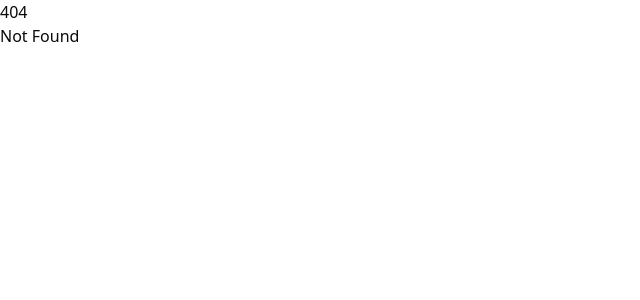
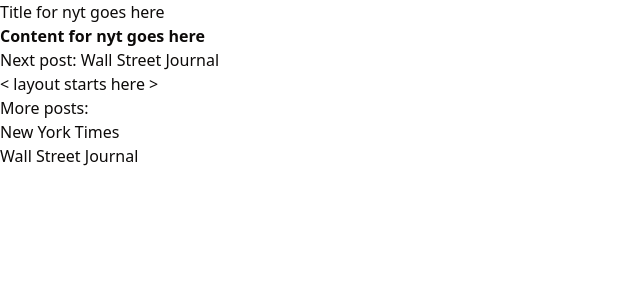
Before and after one commit to Sluggish-Solutions/SlugPlanner-old, a SvelteKit app: page /class/nyt in a window 1280 px wide. Before the commit this address had no page. Shown: the top 300 px of the page, without its empty margins (0-640 px from the left). Built offline with nearby package versions, Linux system fonts and the light colour scheme.

Commit message:
classes slug setup

```diff
--- /dev/null
+++ b/src/routes/class/[slug]/+layout.server.ts
@@ -0,0 +1,9 @@
+import type { LayoutServerLoad } from './$types'
+
+// /** @type {import('./$types').LayoutServerLoad} */
+export const load: LayoutServerLoad = () => {
+	return {
+		// posts: await db.getPostSummaries()
+		posts: [{slug: 'nyt', title: 'New York Times'}, {slug: 'wsj', title: 'Wall Street Journal'}]
+	}
+}
--- /dev/null
+++ b/src/routes/class/[slug]/+layout.svelte
@@ -0,0 +1,24 @@
+<script lang='ts'>
+   import type { LayoutData } from './$types'
+	export let data: LayoutData;
+</script>
+
+<main>
+	<!-- +page.svelte is rendered in this <slot> -->
+	<slot />
+</main>
+
+<h1>&lt layout starts here &gt</h1>
+
+<aside>
+	<h2>More posts:</h2>
+	<ul>
+		{#each data.posts as post}
+			<li>
+				<a href="/class/{post.slug}">
+					{post.title}
+				</a>
+			</li>
+		{/each}
+	</ul>
+</aside>
--- /dev/null
+++ b/src/routes/class/[slug]/+page.server.ts
@@ -0,0 +1,22 @@
+import { error } from '@sveltejs/kit'
+import type { PageServerLoad } from './$types'
+
+// example: pulls data from database
+// import * as db from '$lib/server/database';
+// export const load: PageServerLoad = ({ params }) => {
+// 	return {
+// 		post: await db.getPost(params.slug),
+// 	}
+// }
+
+// /** @type {import('./$types').PageServerLoad} */
+// export function load({ params }) {
+export const load: PageServerLoad = ({ params }) => {
+	return {
+		post: {
+			title: `Title for ${params.slug} goes here`,
+			content: `<b>Content for ${params.slug} goes here</b>`,
+		},
+	}
+	// throw error(404, 'Not found here')
+}
--- /dev/null
+++ b/src/routes/class/[slug]/+page.svelte
@@ -0,0 +1,18 @@
+<script lang='ts'>
+	// /** @type {import('./$types').PageData} */
+   import type { PageData } from './$types'
+	export let data: PageData
+
+	import { page } from '$app/stores';
+	// we can access `data.posts` because it's returned from
+	// the parent layout `load` function
+	$: index = data.posts.findIndex(post => post.slug === $page.params.slug);
+	$: next = data.posts[index + 1] || data.posts[index - 1];
+</script>
+
+<h1>{data.post.title}</h1>
+<div>{@html data.post.content}</div>
+
+{#if next}
+	<p>Next post: <a href="/blog/{next.slug}">{next.title}</a></p>
+{/if}
--- a/svelte.config.js
+++ b/svelte.config.js
@@ -13,7 +13,7 @@
     // See https://kit.svelte.dev/docs/adapters for more information about adapters.
     adapter: adapter(),
     alias: {
-      $lib: "./src/lib"
+      $lib: "./src/lib",
     }
   },
 };
```
Also changed, not shown: src/routes/todo.md (added, +8 -0 lines).
